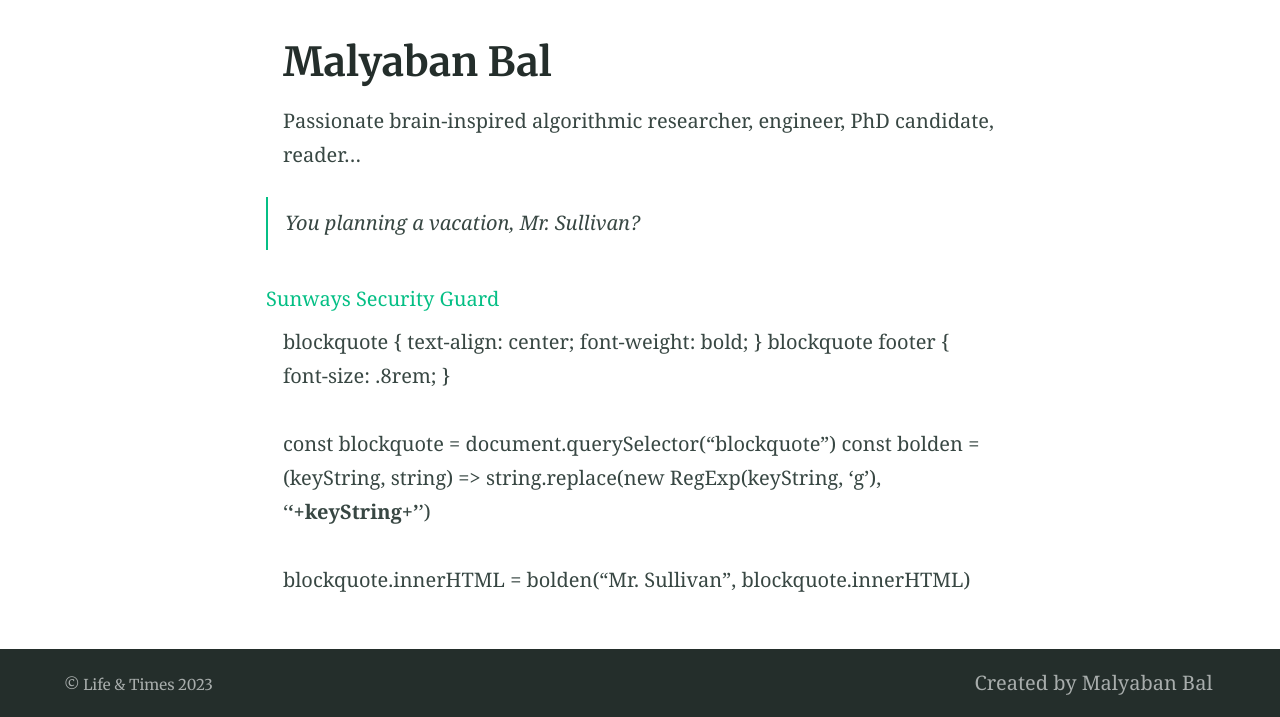
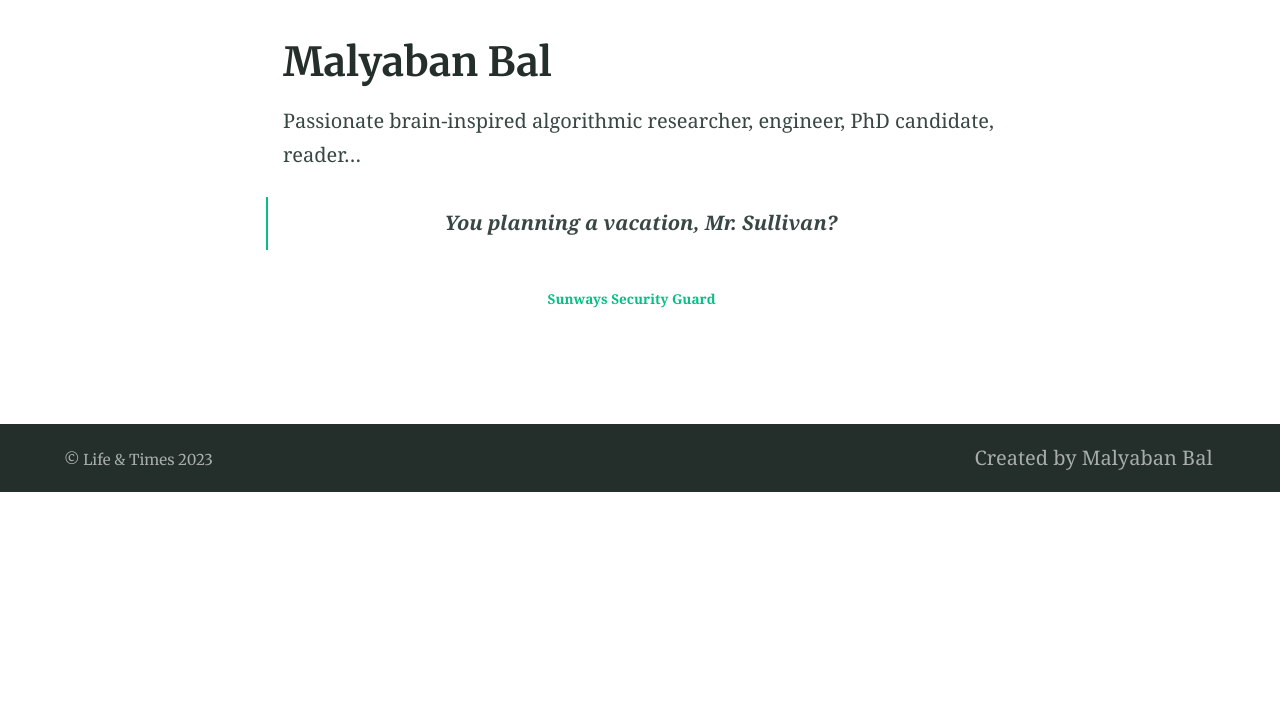
Before and after one commit to dovahkiin1995/dovahkiin1995.github.io, a Jekyll site: the page built from index.md, in a window 1280 px wide. Shown: the part 408-1125 px from the top of the page. Built offline with Jekyll 4.4.1, drawn with Linux system fonts in a browser that asks for light colours; after the commit the page ends 900 px from its top, so only the background shows below that.

Commit message:
Update index.md

```diff
--- a/index.md
+++ b/index.md
@@ -14,7 +14,7 @@ Passionate brain-inspired algorithmic researcher, engineer, PhD candidate, reade
 </blockquote>
 
 
-
+<style>
 blockquote {
   text-align: center;
   font-weight: bold;
@@ -22,10 +22,12 @@ blockquote {
 blockquote footer {
   font-size: .8rem;
 }
+</style>
 
-
+<script>
 const blockquote = document.querySelector("blockquote")
 const bolden = (keyString, string) =>
   string.replace(new RegExp(keyString, 'g'), '<strong>'+keyString+'</strong>')
 
 blockquote.innerHTML = bolden("Mr. Sullivan", blockquote.innerHTML)
+</script>
```
